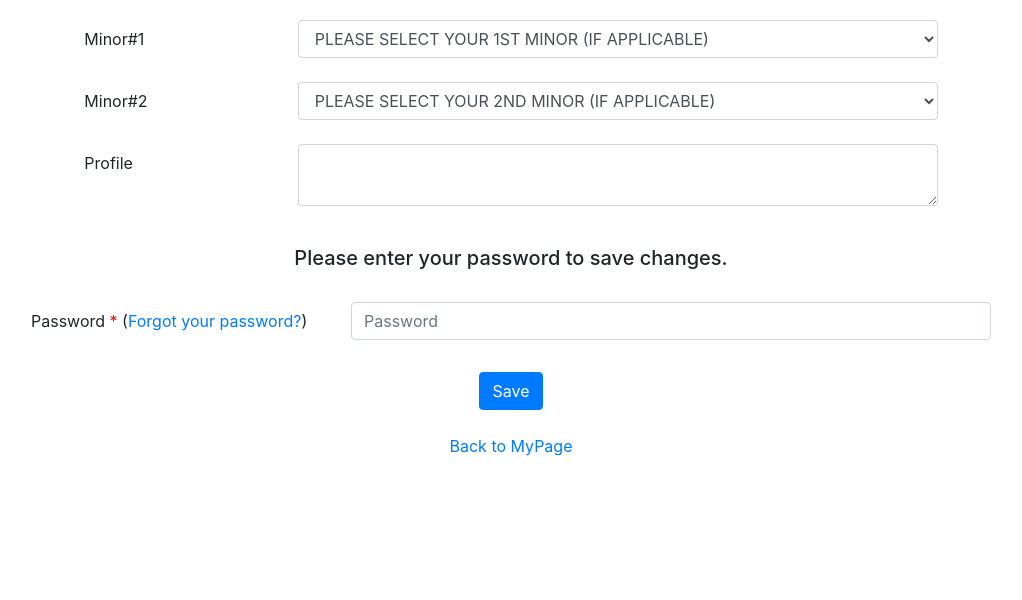
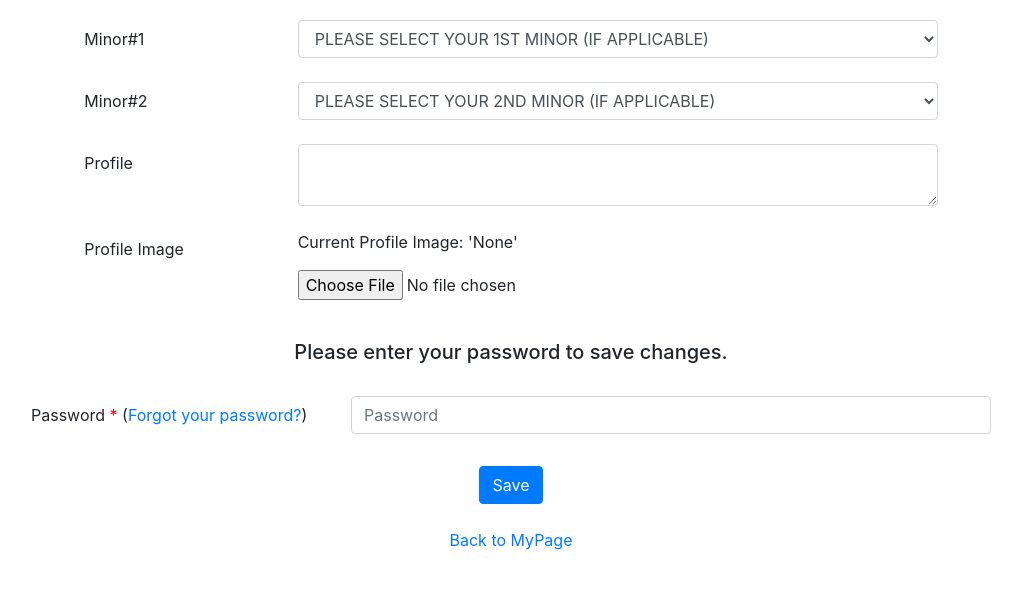
Before and after one commit to SeiyaKobayashi/CourseMatch, a Flask app: page /1/edit in a window 1280 px wide. Shown: the part 784-1384 px from the top of the page, without its empty margins (129-1151 px from the left). Before the commit the page ends 1240 px from the top, so only its background shows below. Run offline with Flask 2, Linux system fonts and the light colour scheme; the visitor is signed in with stand-in values (Sample User, id 1); data comes from the database, SQL or seed files in the repository; data that the repository does not hold is empty; some libraries are stand-ins or nearby versions.

Commit message:
Added profile image column to User/sql.

```diff
--- a/application.py
+++ b/application.py
@@ -1,5 +1,6 @@
 from flask import request, render_template, redirect, url_for, session, flash
 from flask_socketio import send, emit, join_room, leave_room
+from werkzeug import secure_filename
 from init_db import app, socketio, get_db, modify_db, query_db
 from config import SECRET_KEY, emailRegEx, pwRegEx
 import re
@@ -60,10 +61,10 @@ def register():
             # Store new user in DB only if passed all validations
             modify_db('user',
                       "INSERT INTO user (name, email, password, gender, college, school, year, \
-                      major_1, major_2, minor_1, minor_2, profile, is_on_campus) \
-                      VALUES(?, ?, ?, ?, ?, ?, ?, ?, ?, ?, ?, ?, ?)",
+                      major_1, major_2, minor_1, minor_2, profile, is_on_campus, image) \
+                      VALUES(?, ?, ?, ?, ?, ?, ?, ?, ?, ?, ?, ?, ?, ?)",
                       (session['name'], session['email'], request.form.get("password"), session['gender'],
-                       int(session['college']), None, None, None, None, None, None, None, 0))
+                       int(session['college']), None, None, None, None, None, None, None, 0, 'profile_default.png'))
 
             # Store user ID in session just for convenience
             user = query_db('user', "SELECT * FROM user WHERE email = ?", (session['email'],), True)
@@ -161,6 +162,8 @@ def profile(userid):
     else:
         if 'courseSearch' in session:
             session.pop('courseSearch', None)
+
+        image = '/static/images/' + query_db('user', "SELECT * FROM User WHERE id = ?", (userid,), True)['image']
         is_on_campus = True if (query_db('user', "SELECT * FROM User WHERE id = ?", (userid,), True)['is_on_campus'] == 1) else False
         following = True if query_db('follower', "SELECT * FROM Follower WHERE user_id = ? AND following_user_id = ?",
                                     (session['userid'], userid), True) else False
@@ -184,12 +187,14 @@ def profile(userid):
         courses_taking = [query_db('course', "SELECT * FROM course WHERE id = ?", (courseId,), True) for courseId in courseIds_taking]
 
         if user['id'] != session['userid']:
-            return render_template("profile.html", user=user, is_on_campus=is_on_campus, following=following, followed=followed, followingUsers=followingUsers,
+            return render_template("profile.html", user=user, image=image, is_on_campus=is_on_campus,
+                                   following=following, followed=followed, followingUsers=followingUsers,
                                    followers=followers, college=college, school=school, major_1=major_1, major_2=major_2,
                                    minor_1=minor_1, minor_2=minor_2, courses_taken=courses_taken, courses_taking=courses_taking,
                                    editable=False)
         else:
-            return render_template("profile.html", user=user, is_on_campus=is_on_campus, following=following, followed=followed, followingUsers=followingUsers,
+            return render_template("profile.html", user=user, image=image, is_on_campus=is_on_campus,
+                                   following=following, followed=followed, followingUsers=followingUsers,
                                    followers=followers, college=college, school=school, major_1=major_1, major_2=major_2,
                                    minor_1=minor_1, minor_2=minor_2, courses_taken=courses_taken, courses_taking=courses_taking,
                                    editable=True)
@@ -229,6 +234,7 @@ def update(userid):
             minor_1 = int(request.form.get("minor_1")) if request.form.get("minor_1") else None
             minor_2 = int(request.form.get("minor_2")) if request.form.get("minor_2") else None
             profile = request.form.get("profile") if request.form.get("profile") else None
+            image   = request.files['image'] if ('image' in request.files) else None
 
             # Validate email (has to be unique, and has to contain @, followed by .)
             if re.fullmatch(emailRegEx, request.form.get("email")) == None:
@@ -245,12 +251,23 @@ def update(userid):
                 flash(u"Invalid password. Please try again.", 'warning')
                 return redirect(url_for("update", userid=session['userid']))
 
+            # Validate image URL
+            if image:
+                imageFileName = image.filename
+                if ('.' in imageFileName) and (imageFileName.rsplit('.', 1)[1] in ['png', 'jpg', 'jpeg']):
+                    image.save('./static/images/' + secure_filename(imageFileName))
+                else:
+                    flash(u"Invalid file extension. Please upload a file ending with either .png/.jpg/.jpeg.", 'warning')
+                    return redirect(url_for("update", userid=session['userid']))
+            else:
+                imageFileName = query_db('user', "SELECT * FROM User WHERE id = ?", (userid,), True)['image']
+
             # Update user info in DB only if passed all validations
             modify_db('user', "UPDATE user \
                        SET name=?, email=?, password=?, gender=?, college=?, school=?, year=?, major_1=?, \
-                       major_2=?, minor_1=?, minor_2=?, profile=? WHERE id=?",
+                       major_2=?, minor_1=?, minor_2=?, profile=?, image=? WHERE id=?",
                        (name, email, request.form.get("password"), gender, college, school,
-                        year, major_1, major_2, minor_1, minor_2, profile, session['userid']))
+                        year, major_1, major_2, minor_1, minor_2, profile, imageFileName, userid))
 
             flash(u"Your profile has been updated successfully.", 'info')
             return redirect(url_for('profile', userid=session['userid']))
--- a/models/user.sql
+++ b/models/user.sql
@@ -12,5 +12,6 @@ CREATE TABLE User (
   minor_1      INTEGER,
   minor_2      INTEGER,
   profile      TEXT,
-  is_on_campus BOOLEAN
+  is_on_campus BOOLEAN,
+  image        TEXT
 );
--- a/templates/edit_profile.html
+++ b/templates/edit_profile.html
@@ -7,7 +7,7 @@
     <div class="row justify-content-center mt-2 no-gutters">
         <i>Fields with asterisks(<font color="red">*</font>) are required.</i>
     </div>
-    <form action="{{url_for('update', userid=session['userid'])}}" method="post">
+    <form action="{{url_for('update', userid=session['userid'])}}" method="post" enctype="multipart/form-data">
         <div class="form-group row justify-content-center pt-4 no-gutters">
             <label for="inputName" class="col-sm-2 col-form-label">Name <font color="red">*</font></label>
             <div class="col-sm-6">
@@ -240,6 +240,15 @@
                 {% endif %}
             </div>
         </div>
+
+        <div class="form-group row justify-content-center pt-2 no-gutters">
+            <label for="inputProfileImage" class="col-sm-2 col-form-label">Profile Image</label>
+            <div class="col-sm-6">
+                <p>Current Profile Image: '{{user['image']}}'</p>
+                <input type="file" id="profile_image" name="image">
+            </div>
+        </div>
+
         <div class="form-group row justify-content-center pt-4 no-gutters">
             <div class="col-sm-12 text-center">
                 <h5>Please enter your password to save changes.</h5>
```
Also changed, not shown: templates/profile.html (+26 -24 lines), sample.jpeg (added), 1 other file.
